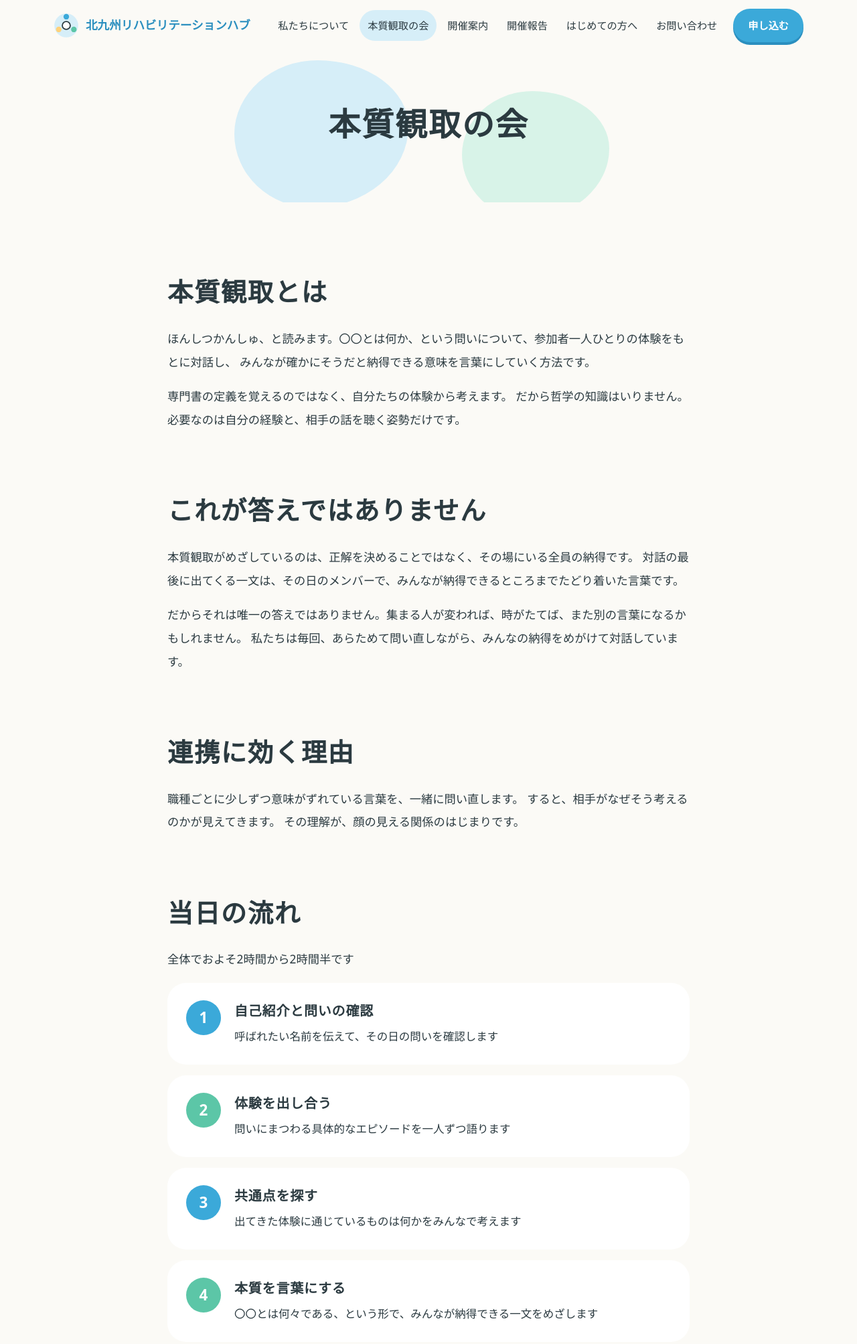
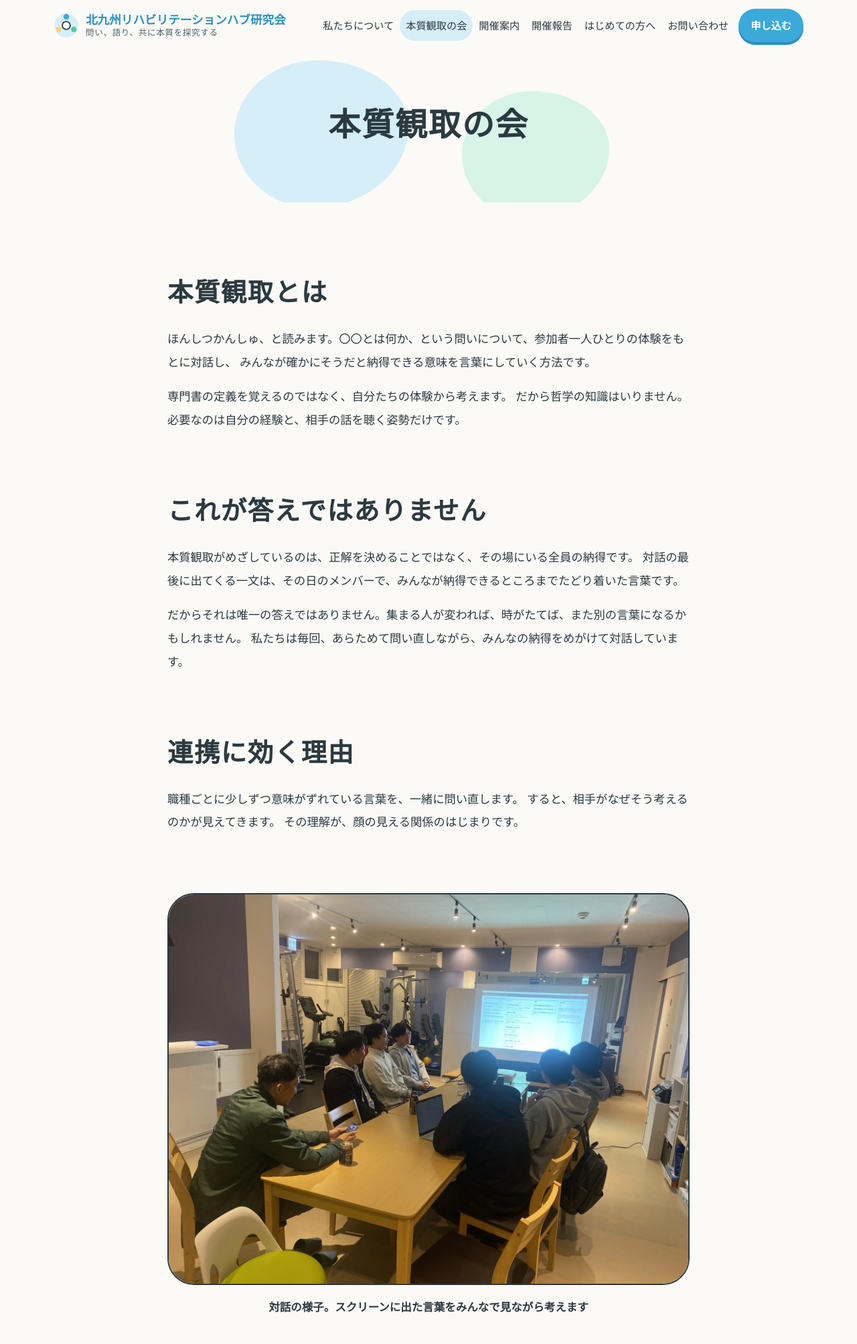
Before and after one commit to Kohei-star2/kitakyu-reha-hub, an Astro site: page /honshitsu in a window 1280 px wide. Shown: the top 2006 px of the page at 67% size. Built offline with nearby package versions, Linux system fonts and the light colour scheme; Astro itself is replaced by a stand-in of ours; a web font is replaced by a local one.

Commit message:
名称を北九州リハビリテーションハブ研究会に変更しサブタイトルを追加、対話の風景写真を掲載（位置情報など削除済み）
Co-Authored-By: Claude Opus 5.5 <noreply@anthropic.com>
Claude-Session: https://claude.ai/code/session_01QUL4A57wHnWeest8vKg29W

```diff
--- /dev/null
+++ b/src/components/Photo.astro
@@ -0,0 +1,16 @@
+---
+// 対話の風景の写真（位置情報などのメタデータは削除済み）
+interface Props { eager?: boolean; }
+const { eager = false } = Astro.props;
+---
+<picture>
+  <source type="image/webp" srcset="/images/dialogue-800.webp 800w, /images/dialogue-1600.webp 1600w" sizes="(max-width: 900px) 100vw, 1120px" />
+  <img
+    src="/images/dialogue-1600.jpg"
+    srcset="/images/dialogue-800.jpg 800w, /images/dialogue-1600.jpg 1600w"
+    sizes="(max-width: 900px) 100vw, 1120px"
+    width="1600" height="1200"
+    alt="テーブルを囲んで座る参加者たちが、スクリーンに映した言葉を見ながら対話している様子"
+    loading={eager ? 'eager' : 'lazy'} decoding="async"
+  />
+</picture>
--- a/src/layouts/Base.astro
+++ b/src/layouts/Base.astro
@@ -4,7 +4,7 @@ import { SITE } from '../site.config';
 
 interface Props { title?: string; description?: string; }
 const { title, description = SITE.description } = Astro.props;
-const pageTitle = title ? `${title} | ${SITE.name}` : SITE.name;
+const pageTitle = title ? `${title} | ${SITE.name}` : `${SITE.name} | ${SITE.tagline}`;
 const path = Astro.url.pathname.replace(/\/$/, '') || '/';
 const nav = [
   { href: '/about', label: '私たちについて' },
@@ -37,7 +37,7 @@ const year = new Date().getFullYear();
       <div class="container header-inner">
         <a href="/" class="logo">
           <svg viewBox="0 0 64 64" aria-hidden="true"><circle cx="32" cy="32" r="30" fill="#d6eef8"/><circle cx="32" cy="32" r="10" fill="#fff" stroke="#2b3a40" stroke-width="3"/><circle cx="32" cy="10" r="7" fill="#3ba9d9"/><circle cx="51" cy="42" r="7" fill="#5cc6a7"/><circle cx="13" cy="42" r="7" fill="#ffd27a"/></svg>
-          <span>北九州リハビリテーションハブ</span>
+          <span class="logo-text"><span class="logo-name">{SITE.name}</span><span class="logo-tag">{SITE.tagline}</span></span>
         </a>
         <button class="menu-toggle" aria-expanded="false" aria-controls="site-nav">メニュー</button>
         <nav id="site-nav" class="nav" aria-label="メインメニュー">
@@ -63,7 +63,8 @@ const year = new Date().getFullYear();
 
     <footer class="site-footer">
       <div class="container">
-        <p class="footer-name">北九州リハビリテーションハブ</p>
+        <p class="footer-name">{SITE.name}</p>
+        <p class="footer-tag">{SITE.tagline}</p>
         <ul class="footer-nav">
           {nav.map((item) => <li><a href={item.href}>{item.label}</a></li>)}
           <li><a href="/privacy">プライバシーポリシー</a></li>
--- a/src/pages/about.astro
+++ b/src/pages/about.astro
@@ -39,6 +39,7 @@ import Face from '../components/Face.astro';
         <table class="info-table">
           <tbody>
             <tr><th>名称</th><td>{SITE.name}</td></tr>
+            <tr><th>掲げていること</th><td>{SITE.tagline}</td></tr>
             <tr><th>形態</th><td>任意団体</td></tr>
             <tr><th>設立</th><td>{SITE.founded}</td></tr>
             <tr><th>代表</th><td>{SITE.representatives.join('　')}</td></tr>
--- a/src/pages/api/contact.ts
+++ b/src/pages/api/contact.ts
@@ -173,7 +173,7 @@ export const POST: APIRoute = async ({ request, clientAddress, url }) => {
     message,
     '',
     '---',
-    '北九州リハビリテーションハブ ウェブサイトのフォームから送信されました',
+    '北九州リハビリテーションハブ研究会 ウェブサイトのフォームから送信されました',
   ]
     .filter((l) => l !== '')
     .join('\n');
@@ -183,7 +183,7 @@ export const POST: APIRoute = async ({ request, clientAddress, url }) => {
       method: 'POST',
       headers: { Authorization: `Bearer ${apiKey}`, 'Content-Type': 'application/json' },
       body: JSON.stringify({
-        from: process.env.CONTACT_FROM || '北九州リハビリテーションハブ <onboarding@resend.dev>',
+        from: process.env.CONTACT_FROM || '北九州リハビリテーションハブ研究会 <onboarding@resend.dev>',
         to: [to],
         reply_to: email,
         subject: `【${kind}】${name} さんから`,
--- a/src/pages/contact.astro
+++ b/src/pages/contact.astro
@@ -6,7 +6,7 @@ const labels: Record<string, string> = { instagram: 'Instagram', x: 'X', line: '
 const siteKey = import.meta.env.PUBLIC_TURNSTILE_SITE_KEY ?? '';
 const kinds = ['参加申込', '会について質問', '取材', '一緒に活動したい', 'その他'];
 ---
-<Base title="お問い合わせ・参加申込" description="北九州リハビリテーションハブへのお問い合わせ、本質観取の会への参加申込はこちらから。">
+<Base title="お問い合わせ・参加申込" description="北九州リハビリテーションハブ研究会へのお問い合わせ、本質観取の会への参加申込はこちらから。">
   <div class="page-head"><div class="container"><h1>お問い合わせ</h1></div></div>
 
   <section>
--- a/src/pages/honshitsu.astro
+++ b/src/pages/honshitsu.astro
@@ -1,5 +1,6 @@
 ---
 import Base from '../layouts/Base.astro';
+import Photo from '../components/Photo.astro';
 ---
 <Base title="本質観取の会" description="本質観取の会は、ふだん使っている言葉の意味を、体験を持ち寄って一緒に言葉にしていく哲学対話です。">
   <div class="page-head"><div class="container"><h1>本質観取の会</h1></div></div>
@@ -40,6 +41,10 @@ import Base from '../layouts/Base.astro';
       </div>
 
       <div class="block">
+        <figure class="scene"><Photo /><figcaption>対話の様子。スクリーンに出た言葉をみんなで見ながら考えます</figcaption></figure>
+      </div>
+
+      <div class="block">
         <h2>当日の流れ</h2>
         <p class="lead">全体でおよそ2時間から2時間半です</p>
         <ol class="steps vertical">
--- a/src/site.config.ts
+++ b/src/site.config.ts
@@ -1,9 +1,10 @@
 // サイト全体の設定。URLが決まったらここを書き換える
 export const SITE = {
-  name: '北九州リハビリテーションハブ',
+  name: '北九州リハビリテーションハブ研究会',
+  tagline: '問い、語り、共に本質を探究する',
   shortName: 'Kitakyushu Rehab Hub',
   description:
-    '北九州市の医療職が、顔の見える「ほんとうの連携」ができるように。哲学対話（本質観取の会）を開いている任意団体です。',
+    '北九州市の医療職が、顔の見える「ほんとうの連携」ができるように。哲学対話（本質観取の会）を開いている研究会です。',
   founded: '2026年',
   representatives: ['水津 文昭', '舩津 康平'],
   area: '北九州市',
--- a/src/styles/global.css
+++ b/src/styles/global.css
@@ -208,8 +208,14 @@ section.pt0 { padding-top: 0; }
 .footer-nav { display: flex; flex-wrap: wrap; gap: 8px 28px; list-style: none; padding: 0; margin: 0 0 36px; }
 .copyright { margin: 0; color: #a7b7bb; }
 
+@media (max-width: 1180px) {
+  .menu-toggle { display: inline-block; }
+  .nav { display: none; position: absolute; left: 0; right: 0; top: 76px; flex-direction: column; align-items: stretch; background: var(--cream); padding: 8px 16px 24px; box-shadow: 0 12px 24px rgba(43, 58, 64, 0.08); }
+  .nav.is-open { display: flex; }
+  .nav a { padding: 12px 16px; font-size: 1.05rem; }
+  .nav .nav-cta { margin: 12px 0 0; text-align: center; }
+}
 @media (max-width: 900px) {
-  .menu-toggle { display: inline-block; }
   .nav { display: none; position: absolute; left: 0; right: 0; top: 76px; flex-direction: column; align-items: stretch; background: var(--cream); padding: 8px 16px 24px; box-shadow: 0 12px 24px rgba(43, 58, 64, 0.08); }
   .nav.is-open { display: flex; }
   .nav a { padding: 12px 16px; font-size: 1.05rem; }
@@ -264,3 +270,31 @@ button.btn { border: 0; font-family: inherit; cursor: pointer; }
 .form-status.ok { color: var(--mint-deep, #1f9a73); }
 .form-status.ng { color: #c2410c; }
 @media (max-width: 900px) { .contact-form { padding: 28px 20px; border-radius: 28px; } }
+
+/* name and tagline */
+.logo-text { display: flex; flex-direction: column; line-height: 1.3; white-space: nowrap; }
+.nav a { white-space: nowrap; }
+@media (min-width: 1181px) { .nav { gap: 0; } .nav a { padding: 8px 9px; } .nav .nav-cta { padding: 10px 18px; margin-left: 6px; } }
+.logo-name { font-weight: 900; }
+.logo-tag { font-size: 0.78rem; font-weight: 500; color: var(--ink-2); letter-spacing: 0.06em; }
+.hero-tag { display: inline-block; background: var(--white); border: 2.5px solid var(--ink); border-radius: 999px; padding: 4px 20px; font-weight: 700; margin-bottom: 24px; }
+.footer-name { margin-bottom: 4px; }
+.footer-tag { margin: 0 0 28px; color: #c9d6d9; font-weight: 500; }
+
+/* photo */
+.scene { margin: 0; }
+.scene img { width: 100%; height: auto; aspect-ratio: 4 / 3; object-fit: cover; border-radius: 40px; border: 2.5px solid var(--ink); }
+.container > .scene img { aspect-ratio: 16 / 8; }
+.scene figcaption { text-align: center; margin-top: 16px; font-weight: 700; }
+@media (max-width: 900px) {
+  .scene img, .container > .scene img { aspect-ratio: 4 / 3; border-radius: 28px; }
+}
+@media (max-width: 520px) {
+  .logo-tag { display: none; }
+  .logo { font-size: 0.86rem; gap: 6px; }
+  .logo svg { width: 28px; height: 28px; }
+  .menu-toggle { padding: 4px 12px; font-size: 0.85rem; }
+}
+@media (max-width: 370px) {
+  .logo { font-size: 0.76rem; }
+}
```
Also changed, not shown: src/pages/index.astro (+12 -0 lines), README.md, public/images/dialogue-1600.jpg (added), public/images/dialogue-1600.webp (added), public/images/dialogue-800.jpg (added), public/images/dialogue-800.webp (added).
